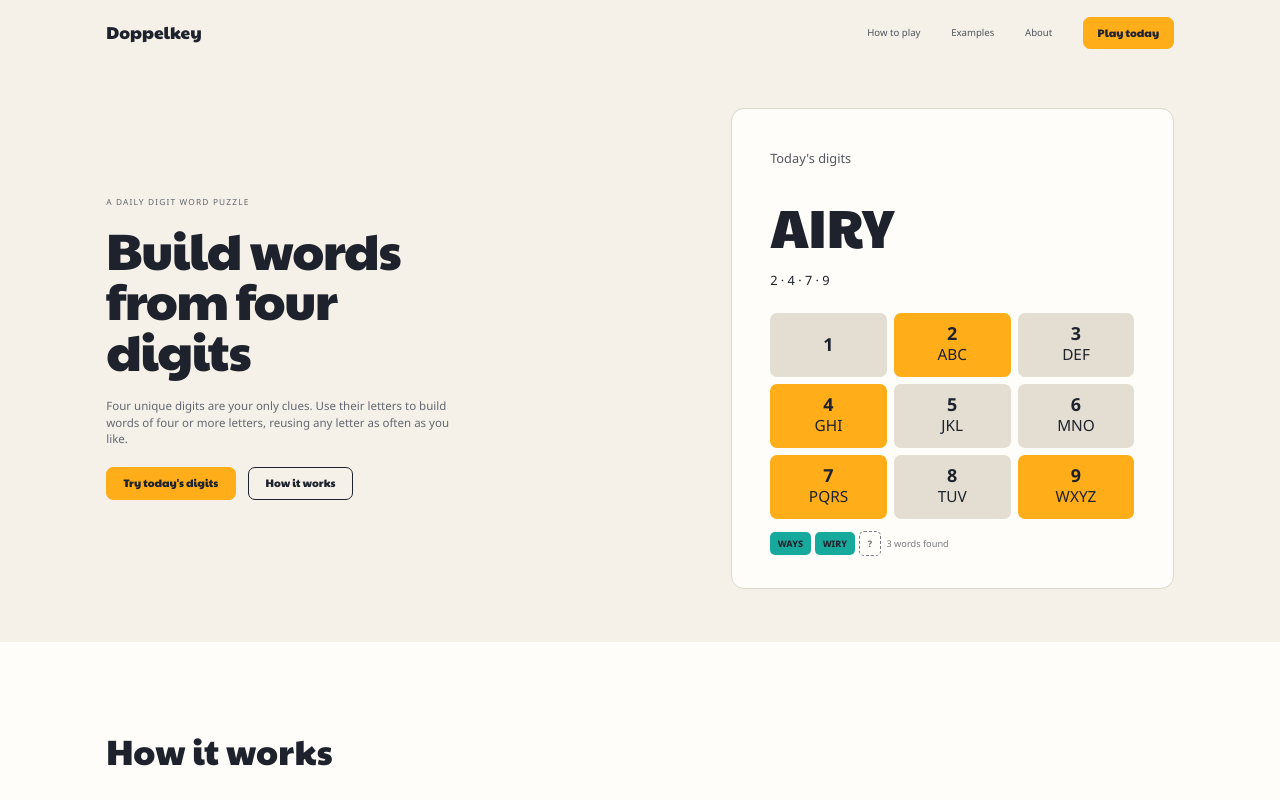
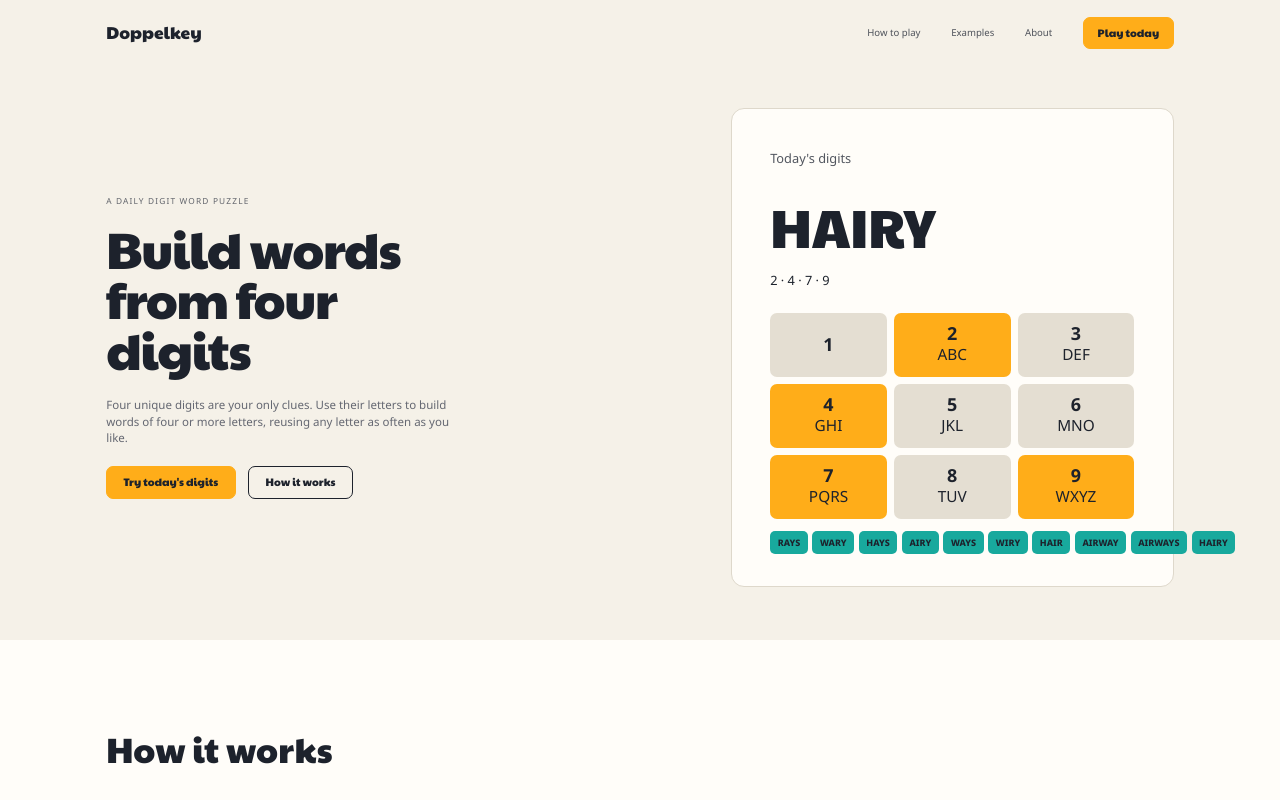
Before and after one commit to doppelkey/doppelkey.com, a Next.js app: page / in a window 1280 px wide. Shown: the top 800 px of the page. Built offline with nearby package versions, Linux system fonts and the light colour scheme.

Commit message:
feat: animated numpad

```diff
--- a/app/globals.css
+++ b/app/globals.css
@@ -133,6 +133,21 @@ h1 {
   line-height: 1;
   margin: 0 0 1.4vw;
 }
+.typing-word {
+  min-height: 1em;
+}
+.typing-caret {
+  display: inline-block;
+  width: 0.12em;
+  height: 0.85em;
+  margin-left: 0.08em;
+  background: var(--ink);
+  vertical-align: -0.05em;
+  animation: caret-blink 0.9s steps(2, start) infinite;
+}
+@keyframes caret-blink {
+  50% { opacity: 0; }
+}
 .key-summary {
   margin: 0 0 1.8vw;
   font-size: 1vw;
@@ -166,6 +181,9 @@ h1 {
 .puzzle-footer {
   display: flex;
   align-items: center;
+  flex-wrap: nowrap;
+  width: max-content;
+  min-width: 100%;
   gap: 0.35vw;
   margin-top: 0.9vw;
 }
@@ -174,6 +192,8 @@ h1 {
   padding: 0.55em 0.85em;
   font-size: 0.7vw;
   font-weight: 800;
+  flex: 0 0 auto;
+  white-space: nowrap;
 }
 .status-teal {
   background: var(--teal);
--- a/app/page.tsx
+++ b/app/page.tsx
@@ -1,3 +1,7 @@
+"use client";
+
+import { useEffect, useState } from "react";
+
 const keys = [
   ["1", ""],
   ["2", "ABC"],
@@ -10,6 +14,18 @@ const keys = [
   ["9", "WXYZ"],
 ];
 const puzzleDigits = ["2", "4", "7", "9"];
+const wordBank = [
+  "AIRY",
+  "WAYS",
+  "WIRY",
+  "HAIR",
+  "AIRWAY",
+  "AIRWAYS",
+  "HAIRY",
+  "RAYS",
+  "WARY",
+  "HAYS",
+];
 
 function Header() {
   return (
@@ -30,10 +46,43 @@ function Header() {
 }
 
 function PuzzleCard() {
+  const [typedWord, setTypedWord] = useState("");
+  const [wordList, setWordList] = useState(wordBank);
+
+  useEffect(() => {
+    let letterIndex = 0;
+    let timer: ReturnType<typeof setTimeout>;
+
+    const typeWord = (word: string) => {
+      if (letterIndex < word.length) {
+        letterIndex += 1;
+        setTypedWord(word.slice(0, letterIndex));
+        timer = setTimeout(() => typeWord(word), 180);
+        return;
+      }
+
+      const nextList = [word, ...wordListRef.current.slice(0, -1)];
+      wordListRef.current = nextList;
+      setWordList(nextList);
+      timer = setTimeout(() => {
+        letterIndex = 0;
+        setTypedWord("");
+        typeWord(nextList[nextList.length - 1]);
+      }, 900);
+    };
+
+    const wordListRef = { current: [...wordBank] };
+    typeWord(wordListRef.current[wordListRef.current.length - 1]);
+    return () => clearTimeout(timer);
+  }, []);
+
   return (
     <div className="puzzle-card" id="puzzle">
       <div className="puzzle-meta">Today's digits</div>
-      <h2>AIRY</h2>
+      <h2 className="typing-word" aria-live="polite">
+        {typedWord}
+        <span className="typing-caret" aria-hidden="true" />
+      </h2>
       <p className="key-summary">2 · 4 · 7 · 9</p>
       <div className="keypad">
         {keys.map(([number, letters]) => (
@@ -47,10 +96,11 @@ function PuzzleCard() {
         ))}
       </div>
       <div className="puzzle-footer">
-        <span className="status status-teal">WAYS</span>
-        <span className="status status-teal">WIRY</span>
-        <span className="status status-missing">?</span>
-        <span className="found-copy">3 words found</span>
+        {wordList.map((word, index) => (
+          <span className="status status-teal" key={`${word}-${index}`}>
+            {word}
+          </span>
+        ))}
       </div>
     </div>
   );
```
